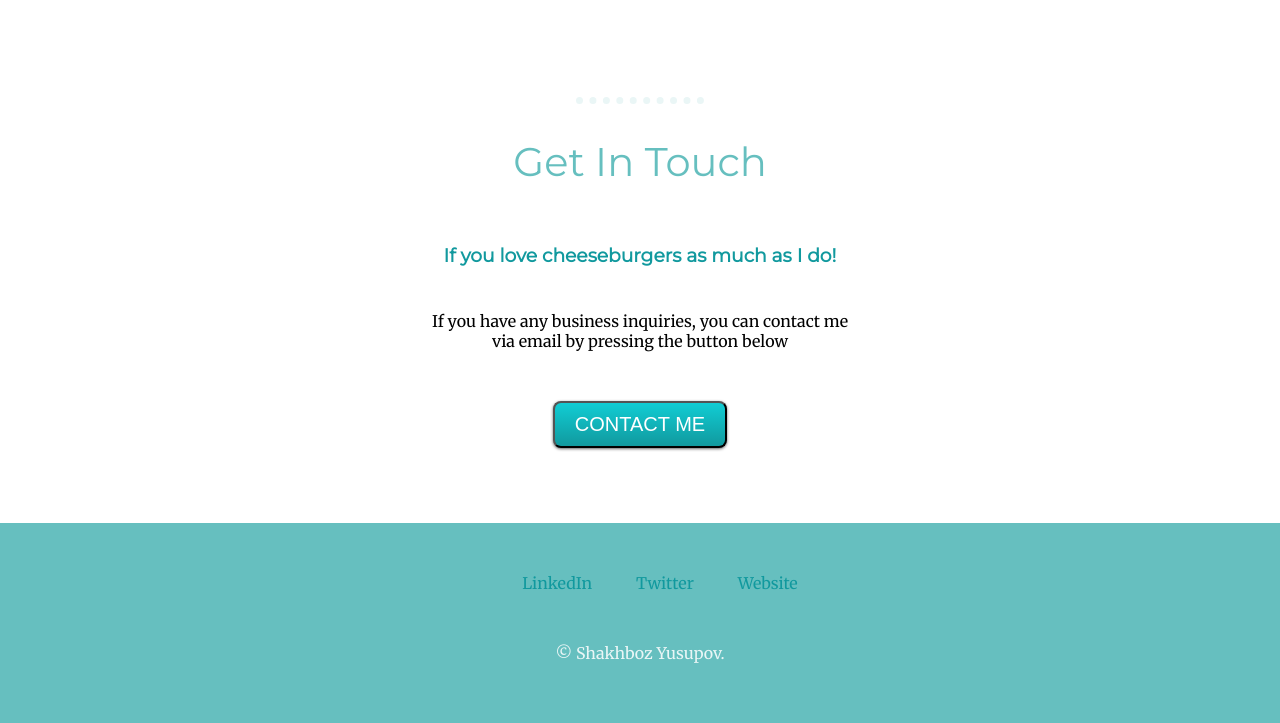
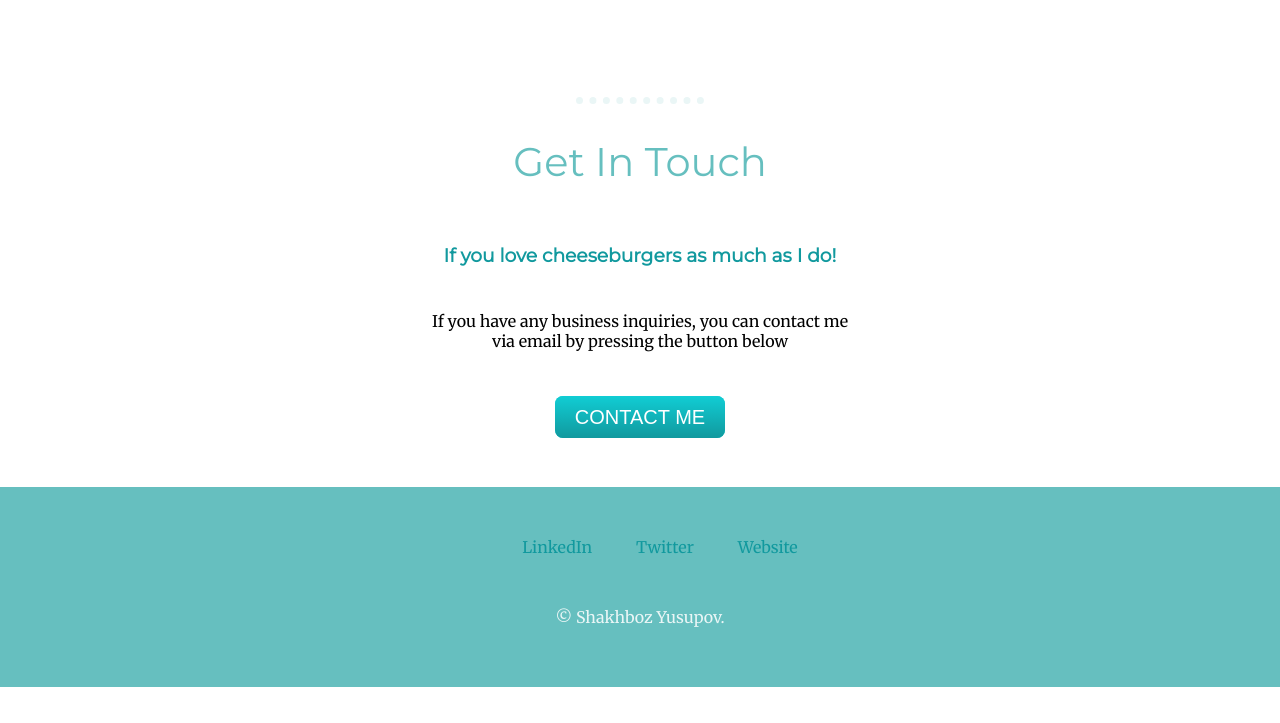
Before and after one commit to ShakhbozYusupov/CSS---my-site, a plain HTML site: page index.html in a window 1280 px wide. Shown: the part 2487-3210 px from the top of the page. After the commit the page ends 3174 px from the top, so only its background shows below. Drawn offline with Linux system fonts and the light colour scheme.

Commit message:
Changed style of contact me section of my website

```diff
--- a/css/styles.css
+++ b/css/styles.css
@@ -83,36 +83,8 @@ h3 {
   float: right;
 }
 
-.btn {
-  background: #11cdd4;
-  background-image: -webkit-linear-gradient(top, #11cdd4, #11999e);
-  background-image: -moz-linear-gradient(top, #11cdd4, #11999e);
-  background-image: -ms-linear-gradient(top, #11cdd4, #11999e);
-  background-image: -o-linear-gradient(top, #11cdd4, #11999e);
-  background-image: linear-gradient(to bottom, #11cdd4, #11999e);
-  -webkit-border-radius: 8;
-  -moz-border-radius: 8;
-  border-radius: 8px;
-  -webkit-box-shadow: 0px 1px 3px #666666;
-  -moz-box-shadow: 0px 1px 3px #666666;
-  box-shadow: 0px 1px 3px #666666;
-  font-family: Arial;
-  color: #ffffff;
-  font-size: 20px;
-  padding: 10px 20px 10px 20px;
-  text-decoration: none;
-  margin: 50px;
-  margin-bottom: 75px;
-}
-
-.btn:hover {
-  background: #30e3cb;
-  background-image: -webkit-linear-gradient(top, #30e3cb, #2bc4ad);
-  background-image: -moz-linear-gradient(top, #30e3cb, #2bc4ad);
-  background-image: -ms-linear-gradient(top, #30e3cb, #2bc4ad);
-  background-image: -o-linear-gradient(top, #30e3cb, #2bc4ad);
-  background-image: linear-gradient(to bottom, #30e3cb, #2bc4ad);
-  text-decoration: none;
+.contact-me {
+  height: 350px;
 }
 
 .closing {
@@ -141,3 +113,32 @@ h3 {
   margin-top: 100px;
   color: #EAF6F6;
 }
+
+.btn {
+  background: #11cdd4;
+  background-image: -webkit-linear-gradient(top, #11cdd4, #11999e);
+  background-image: -moz-linear-gradient(top, #11cdd4, #11999e);
+  background-image: -ms-linear-gradient(top, #11cdd4, #11999e);
+  background-image: -o-linear-gradient(top, #11cdd4, #11999e);
+  background-image: linear-gradient(to bottom, #11cdd4, #11999e);
+  -webkit-border-radius: 8;
+  -moz-border-radius: 8;
+  border-radius: 8px;
+  font-family: Arial;
+  color: #ffffff;
+  font-size: 20px;
+  padding: 10px 20px 10px 20px;
+  text-decoration: none;
+  position: relative;
+  top: 55px;
+}
+
+.btn:hover {
+  background: #30e3cb;
+  background-image: -webkit-linear-gradient(top, #30e3cb, #2bc4ad);
+  background-image: -moz-linear-gradient(top, #30e3cb, #2bc4ad);
+  background-image: -ms-linear-gradient(top, #30e3cb, #2bc4ad);
+  background-image: -o-linear-gradient(top, #30e3cb, #2bc4ad);
+  background-image: linear-gradient(to bottom, #30e3cb, #2bc4ad);
+  text-decoration: none;
+}
--- a/index.html
+++ b/index.html
@@ -81,7 +81,7 @@
         <p class="closing">
           If you have any business inquiries, you can contact me via email by pressing the button below
         </p>
-        <button class="btn" href="mailto:futureprogrammer777@gmail.com">CONTACT ME</button>
+        <a class="btn" href="mailto:futureprogrammer777@gmail.com">CONTACT ME</a>
       </div>
     </div>
 
```
